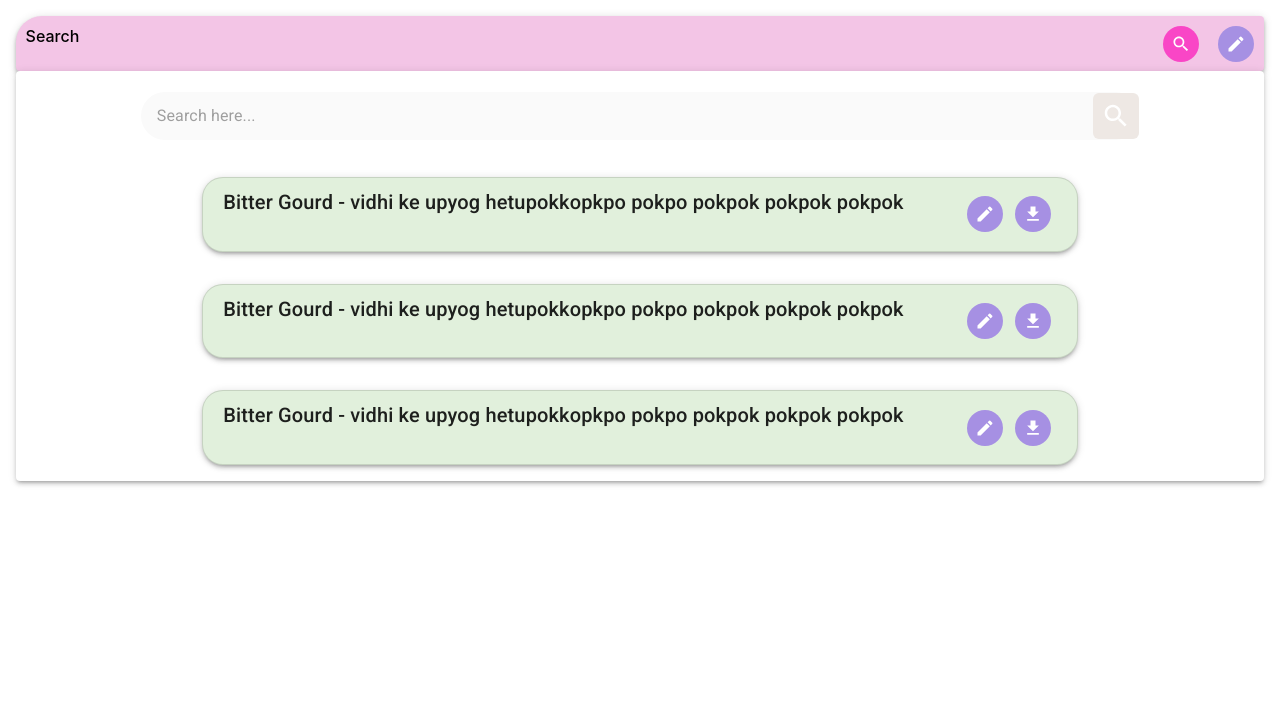
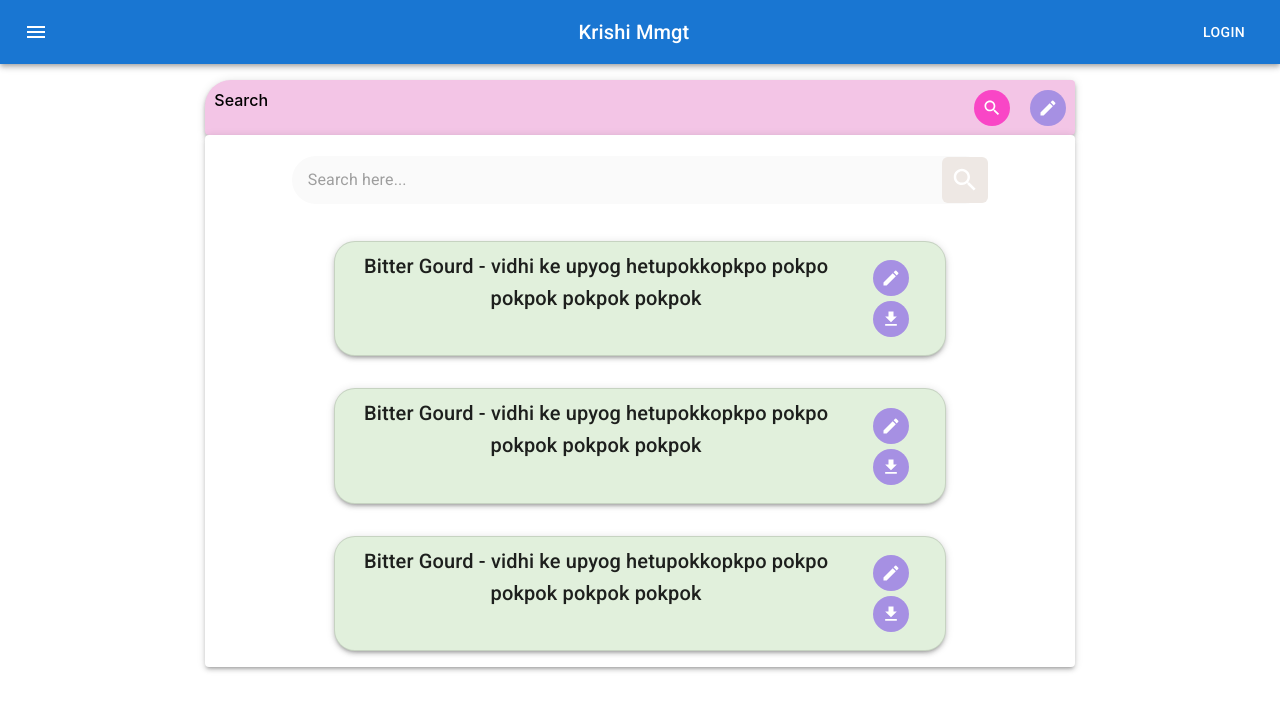
Before and after one commit to lucifer-Hell/krishimgmt, a React (Create React App) app: page / in a window 1280 px wide. Shown: the top 710 px of the page. Built offline with nearby package versions, Linux system fonts and the light colour scheme.

Commit message:
added navbar

```diff
--- a/src/views/Form/Form.js
+++ /dev/null
@@ -1,17 +0,0 @@
-import { InputBox } from "../../components/InputBox/InputBox"
-import { Button} from '../../components/Button/Button'
-import styles from './Form.module.css'
-import { TitleBar } from "../../components/TitleBar/TitleBar"
-export const Form = ()=>{
-    return (
-        <form className={styles.Form}>
-            <TitleBar />
-            <div style={{"display":"flex","flexDirection":"row","justifyContent":"space-between"}}>
-                <InputBox />
-                <Button customStyle={{width:"20%"}} value="upload Image"></Button>
-            </div>
-            <InputBox />
-            <Button customStyle={{backgroundColor:" #A6E2A1",width:"20%",margin:"1em auto"}} value="Save" />
-        </form>
-    )
-}
--- a/src/views/Form/Form.module.css
+++ /dev/null
@@ -1,9 +0,0 @@
-.Form {
-  display: flex;
-  flex-direction: column;
-  justify-content: space-between;
-  background: #ffffff;
-  box-shadow: 0px 4px 4px rgba(0, 0, 0, 0.25);
-  border-radius: 9px;
-  margin: 1em;
-}
--- a/src/views/FormMui/FormMui.js
+++ b/src/views/FormMui/FormMui.js
@@ -5,13 +5,12 @@ import Input from '@mui/material/Input';
 import DownloadIcon from '@mui/icons-material/Download';
 export const FormMui=()=>{
     return (
-        <Box m={2}>
+        <Box m={2} maxWidth={"70%"}>
          <AppBar position="static" style={{"backgroundColor":"#F3C5E6","color":"black",borderRadius:" 26px 4px 4px 4px",display:"flex",flexDirection:"row"}}>
 
                          <Typography variant="text" component="div" sx={{marginRight:"auto",padding:"0.6em",fontWeight:"medium",display:"inline-block"}}>
                             Search
                         </Typography>
-
                         <IconButton  fontSize="small" style={{"backgroundColor":"#F946C6",margin:".4em","marginRight":".4em"}}>
                             <SearchIcon fontSize="small" sx={{color:"white"}}  />
                         </IconButton>
--- a/src/views/Main.js
+++ b/src/views/Main.js
@@ -1,13 +1,16 @@
 
-import { Form } from "./Form/Form"
+
 import { FormMui } from "./FormMui/FormMui"
+import { NavBar } from "./Menu/Menu"
 
 export const Main=()=>{
-    return (
-      <div>
+    return( <>
 
-          <FormMui />
-      </div>
+            <NavBar />
+            <div style={{display:"flex",flexDirection:"column",alignItems:"center"}}>
+                <FormMui />
+            </div>
 
-    )
+         </>
+         )
 }
--- /dev/null
+++ b/src/views/Menu/Menu.js
@@ -0,0 +1,92 @@
+import * as React from 'react';
+import AppBar from '@mui/material/AppBar';
+import Box from '@mui/material/Box';
+import Toolbar from '@mui/material/Toolbar';
+import Typography from '@mui/material/Typography';
+import Button from '@mui/material/Button';
+import IconButton from '@mui/material/IconButton';
+import MenuIcon from '@mui/icons-material/Menu';
+import { Drawer } from '@mui/material';
+import List from '@mui/material/List';
+import Divider from '@mui/material/Divider';
+import ListItem from '@mui/material/ListItem';
+import ListItemIcon from '@mui/material/ListItemIcon';
+import ListItemText from '@mui/material/ListItemText';
+import InboxIcon from '@mui/icons-material/MoveToInbox';
+import MailIcon from '@mui/icons-material/Mail';
+
+
+
+
+
+export const NavBar=()=> {
+    const [menuToggleState,setMenuToggleState]=React.useState(false)
+    const [state, setState] = React.useState({
+        top: false,
+        left: false,
+        bottom: false,
+        right: false,
+      });
+
+
+    const toggleDrawer = (anchor, open) => (event) => {
+        if (event.type === 'keydown' && (event.key === 'Tab' || event.key === 'Shift')) {
+          return;
+        }
+
+        setState({ ...state, [anchor]: open });
+     };
+
+
+    const list = (anchor) => (
+        <Box
+          sx={{ width: anchor === 'top' || anchor === 'bottom' ? 'auto' : 250 }}
+          role="presentation"
+          onClick={toggleDrawer(anchor, false)}
+          onKeyDown={toggleDrawer(anchor, false)}
+        >
+          <List>
+            {['Inbox', 'Starred', 'Send email', 'Drafts'].map((text, index) => (
+              <ListItem button key={text}>
+                <ListItemIcon>
+                  {index % 2 === 0 ? <InboxIcon /> : <MailIcon />}
+                </ListItemIcon>
+                <ListItemText primary={text} />
+              </ListItem>
+            ))}
+          </List>
+        </Box>
+      );
+
+  return (
+    <Box sx={{ flexGrow: 1 }}>
+      <AppBar position="static">
+        <Toolbar>
+          <IconButton
+            size="large"
+            edge="start"
+            color="inherit"
+            aria-label="menu"
+            sx={{ mr: 2 }}
+            onClick={toggleDrawer("left", true)}
+          >
+            <MenuIcon />
+          </IconButton>
+          <Typography variant="h6" component="div" sx={{ flexGrow: 1 }}>
+            Krishi Mmgt
+          </Typography>
+          <Button color="inherit">Login</Button>
+        </Toolbar>
+      </AppBar>
+        <React.Fragment key={"menuBar"}>
+          <Drawer
+            anchor={"left"}
+            open={state["left"]}
+            onClose={toggleDrawer("left", false)}
+          >
+            {list("left")}
+          </Drawer>
+        </React.Fragment>
+    </Box>
+  );
+}
```
